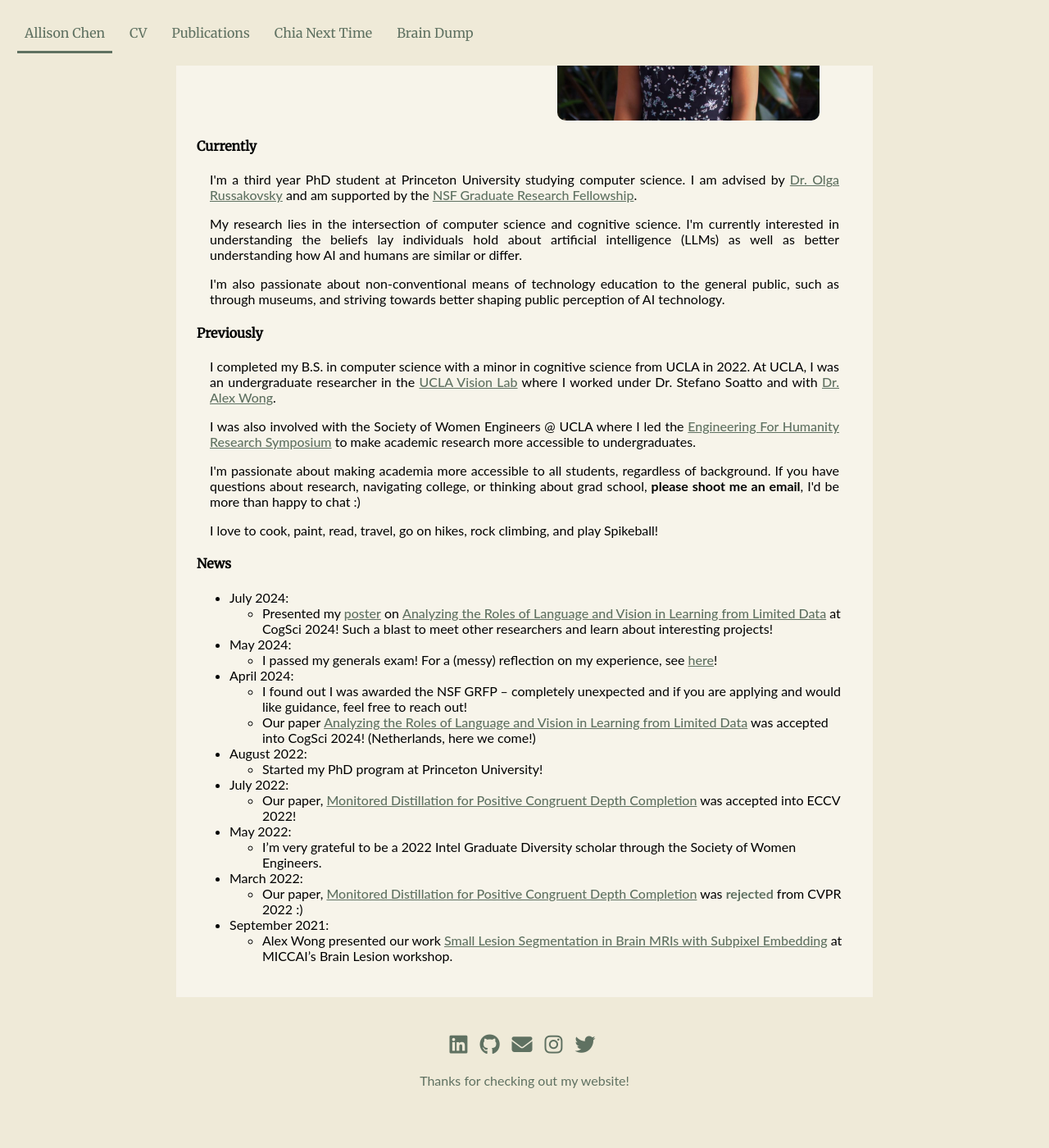
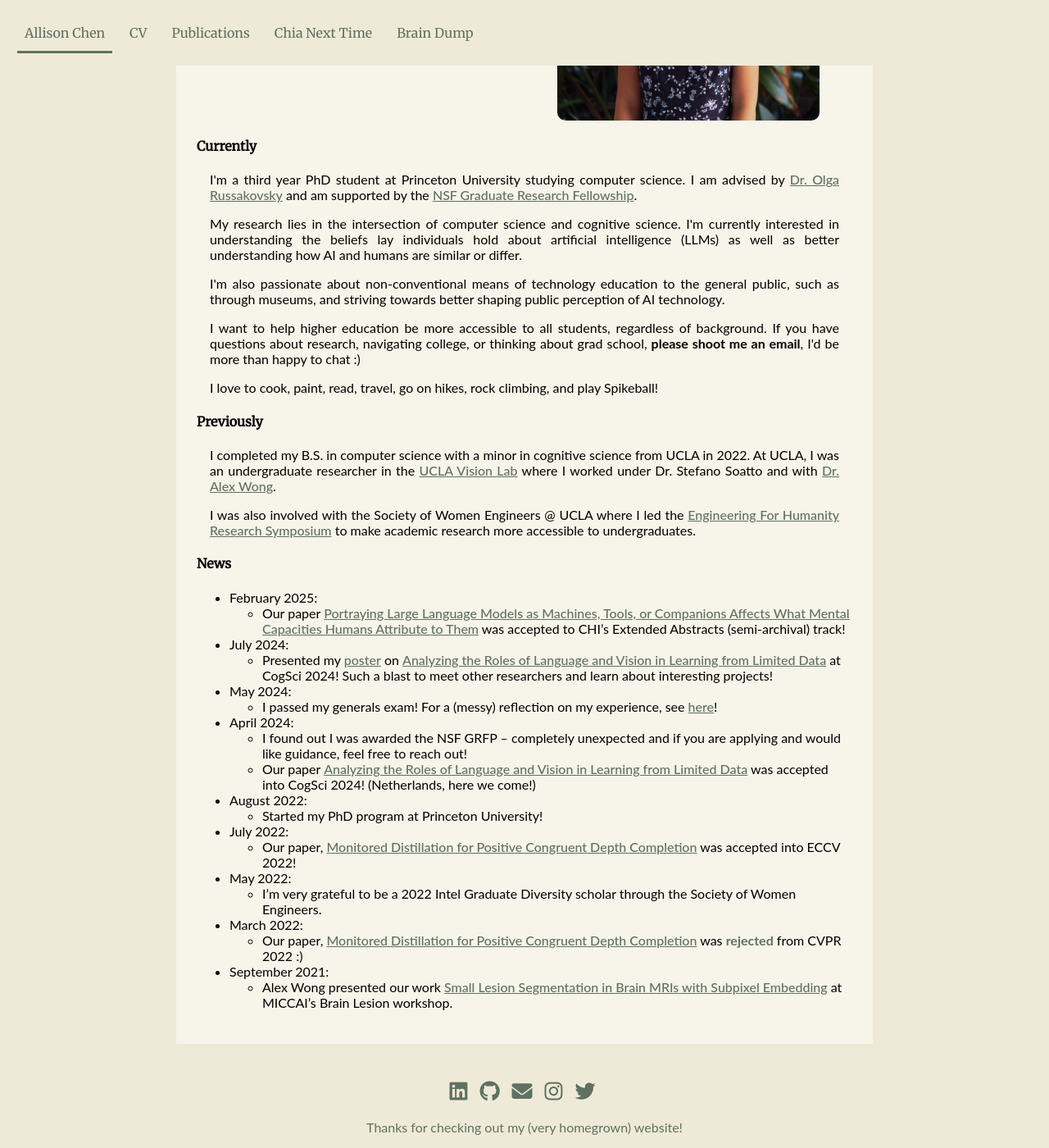
Before and after one commit to allisonchen23/allisonchen23.github.io, a Jekyll site: the page built from index.md, in a window 1280 px wide and 1400 px high, scrolled down 298 px. Shown: the whole window at 82% size. Built offline with Jekyll 4.4.1, drawn with Linux system fonts in a browser that asks for light colours; nearby versions of some CDN libraries; before the commit the page ends 1641 px from its top, so only the background shows below that.

Commit message:
added CHI paper

```diff
--- a/_includes/footer.html
+++ b/_includes/footer.html
@@ -5,7 +5,7 @@
             </hr>
         </div>
         <div class="row">
-            <p class="closing">Thanks for checking out my website!</p>
+            <p class="closing">Thanks for checking out my (very homegrown) website!</p>
             </hr>
         </div>
     </div> <!--container-->
--- a/index.md
+++ b/index.md
@@ -22,15 +22,19 @@ nav_category: home
 		<p>I'm a third year PhD student at Princeton University studying computer science. I am advised by <a href="https://www.cs.princeton.edu/~olgarus/">Dr. Olga Russakovsky</a> and am supported by the <a href="https://www.nsfgrfp.org/">NSF Graduate Research Fellowship</a>. </p>
 		<p>My research lies in the intersection of computer science and cognitive science. I'm currently interested in understanding the beliefs lay individuals hold about artificial intelligence (LLMs) as well as better understanding how AI and humans are similar or differ.</p>
 		<p>I'm also passionate about non-conventional means of technology education to the general public, such as through museums, and striving towards better shaping public perception of AI technology.</p>
+		<p>I want to help higher education be more accessible to all students, regardless of background. If you have questions about research, navigating college, or thinking about grad school, <b>please shoot me an email</b>, I'd be more than happy to chat :) </p>
+		<p>I love to cook, paint, read, travel, go on hikes, rock climbing, and play Spikeball!</p>
+
 		<h4>Previously</h4>
 		<p>I completed my B.S. in computer science with a minor in cognitive science from UCLA in 2022. At UCLA, I was an undergraduate researcher in the <a href="http://vision.ucla.edu/">UCLA Vision Lab</a> where I worked under Dr. Stefano Soatto and with <a href="http://web.cs.ucla.edu/~alexw/">Dr. Alex Wong</a>. </p>
 		<p>I was also involved with the Society of Women Engineers @ UCLA where I led the <a href="https://samueli.ucla.edu/engineering-for-humanity-research-symposium/">Engineering For Humanity Research Symposium</a> to make academic research more accessible to undergraduates.</p>
-		<p>I'm passionate about making academia more accessible to all students, regardless of background. If you have questions about research, navigating college, or thinking about grad school, <b>please shoot me an email</b>, I'd be more than happy to chat :) </p>
-		<p>I love to cook, paint, read, travel, go on hikes, rock climbing, and play Spikeball!</p>
+
 	</div>
 </div>
 
 #### News
+* February 2025:
+	* Our paper [Portraying Large Language Models as Machines, Tools, or Companions Affects What Mental Capacities Humans Attribute to Them](assets/portrayals_CHI.pdf) was accepted to CHI's Extended Abstracts (semi-archival) track!
 * July 2024:
 	* Presented my [poster](https://drive.google.com/file/d/1KdObWScGRxHEpTNkZtz2VDlODc0iicXr/view) on [Analyzing the Roles of Language and Vision in Learning from Limited Data](https://arxiv.org/pdf/2403.19669) at CogSci 2024! Such a blast to meet other researchers and learn about interesting projects!
 * May 2024:
```
Also changed, not shown: publications.md (+3 -0 lines), 1 other file.
